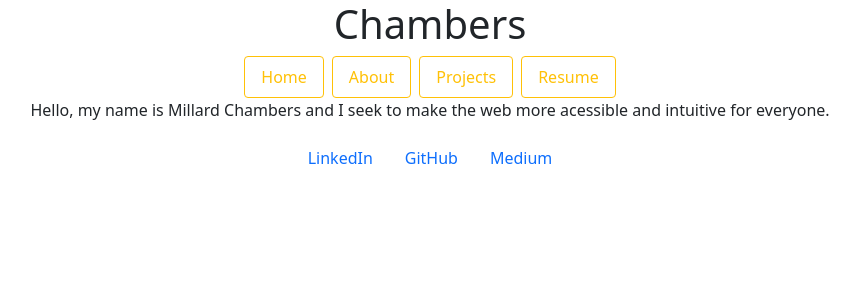
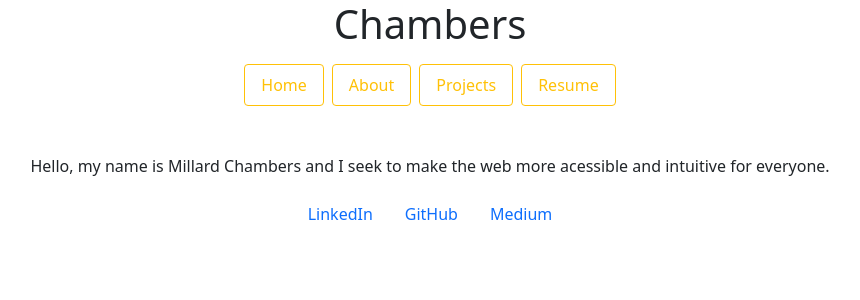
Before and after one commit to MChambersIV/Portfolio, a React (Create React App) app: page / in a window 1280 px wide. Shown: the top 300 px of the page, without its empty margins (210-1070 px from the left). Built offline with nearby package versions, Linux system fonts and the light colour scheme.

Commit message:
added styling elements to both text and boxes in both Nav.js and Home.js

```diff
--- a/src/components/Nav.js
+++ b/src/components/Nav.js
@@ -3,7 +3,7 @@ import React from 'react';
 
 export default function Nav({ changePage }) {
   return (
-    <ul className="nav justify-content-center mr-1">
+    <ul className="nav justify-content-center mt-3">
       <li className="nav-item">
         <a href="#home" onClick= { () => changePage('Home') } className="nav-link text-warning border border-warning mx-1 rounded" >
           Home
--- a/src/components/pages/Home.js
+++ b/src/components/pages/Home.js
@@ -4,7 +4,7 @@ function Home() {
     return (
 
     <div>
-        <p class="text-center mx-2"> Hello, my name is Millard Chambers and I seek to make the web more acessible and intuitive for everyone. </p>
+        <p class="text-center mt-5"> Hello, my name is Millard Chambers and I seek to make the web more acessible and intuitive for everyone. </p>
     </div>
     )
 }
```
